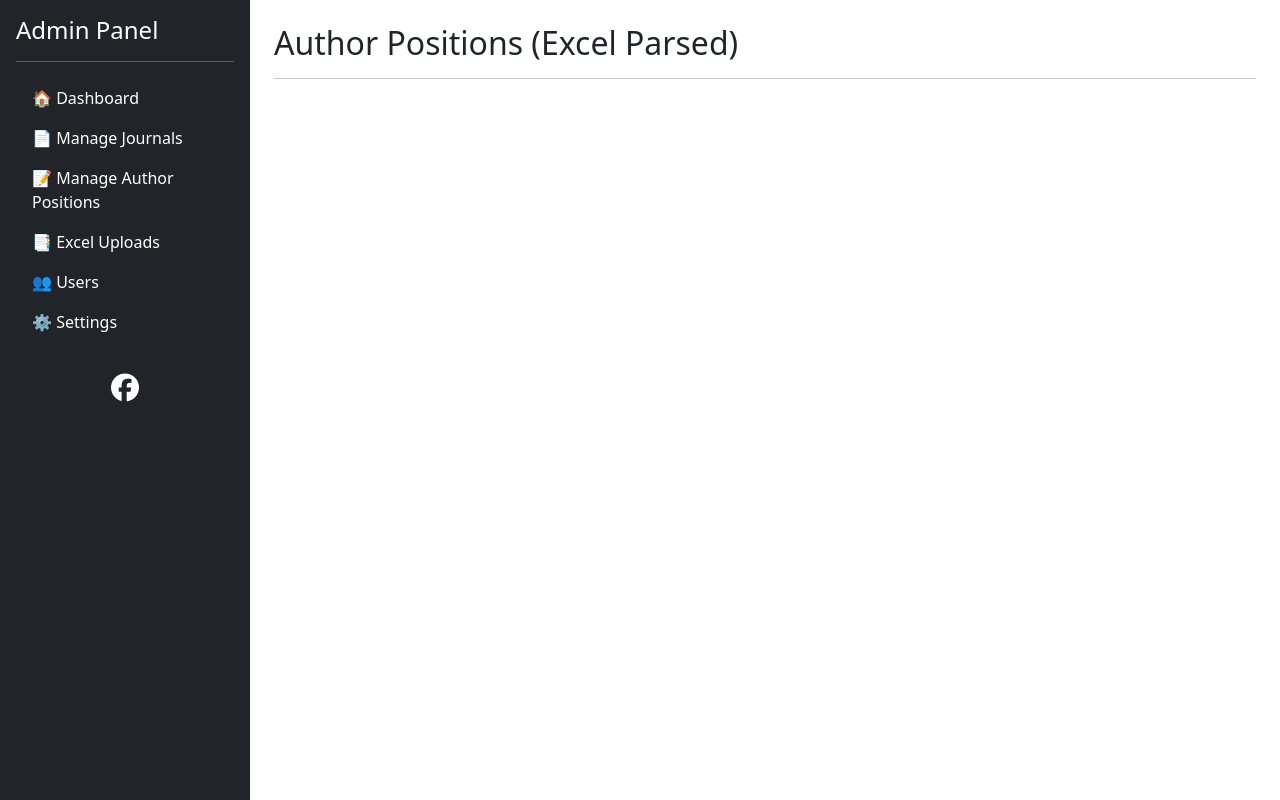
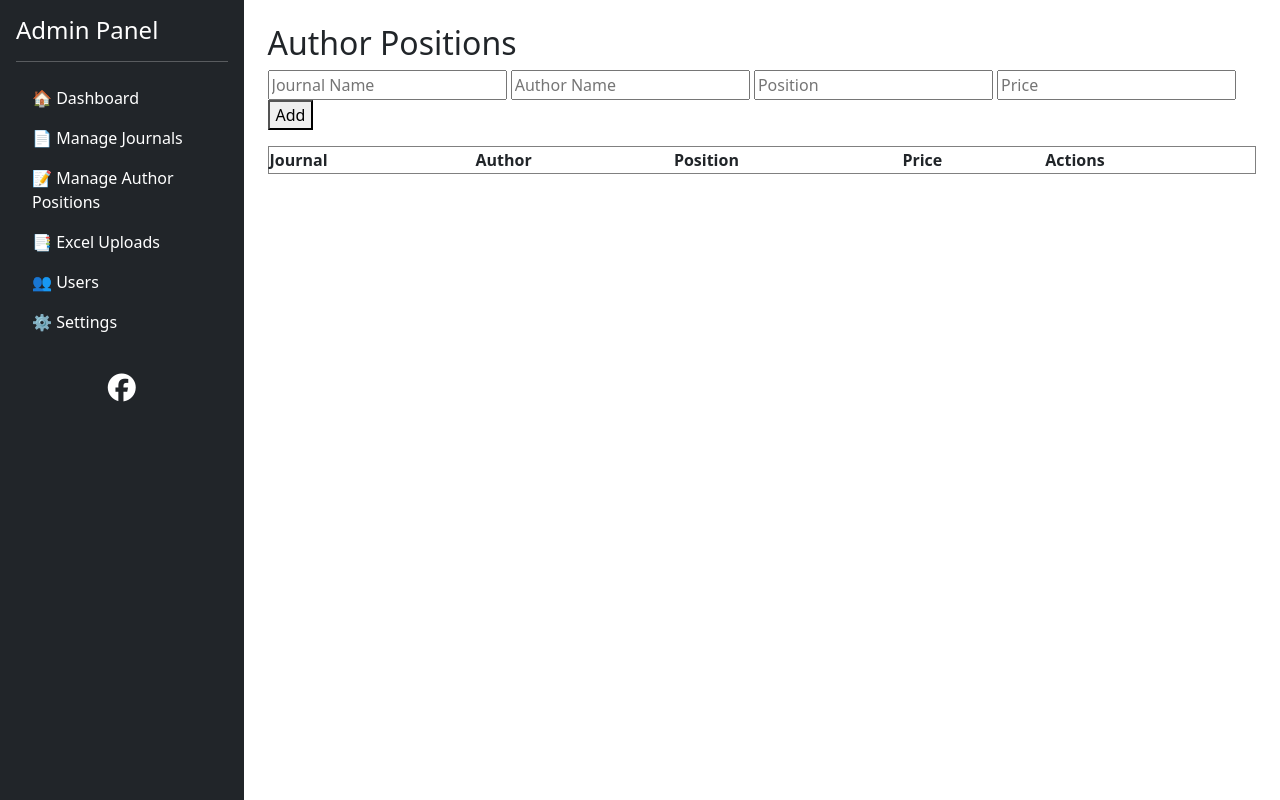
Before and after one commit to rajanshivam011/array-research-final, a Flask app: page /admin/author-positions in a window 1280 px wide. Run offline with Flask 3, Linux system fonts and the light colour scheme; the visitor is signed in with stand-in values (Sample User, id 1); lists and menus that the app fills with data are empty.

Commit message:
Added nested DB models, migration script, fixed authors UI

```diff
--- a/app.py
+++ b/app.py
@@ -11,6 +11,8 @@
 import os
 from dotenv import load_dotenv
 from google_auth_oauthlib.flow import Flow
+from models import AuthorPosition
+
 
 # --------------------------------------------------------
 # INITIAL SETUP
@@ -26,7 +28,10 @@
 # Database
 app.config['SQLALCHEMY_DATABASE_URI'] = 'sqlite:///users.db'
 app.config['SQLALCHEMY_TRACK_MODIFICATIONS'] = False
-db = SQLAlchemy(app)
+
+from extensions import db
+db.init_app(app)
+
 
 # Mail Config
 app.config['MAIL_SERVER'] = os.getenv('MAIL_SERVER', 'smtp.gmail.com')
@@ -404,8 +409,9 @@
 
 @app.route('/authors')
 def authors_cards():
-    AUTHOR_POSITIONS = load_author_positions_from_excel()
-    return render_template('author_cards.html', author_positions=AUTHOR_POSITIONS)
+    data = AuthorPosition.query.all()
+    return render_template('author_cards.html', author_positions=data)
+
 
 
 
--- /dev/null
+++ b/extensions.py
@@ -0,0 +1,3 @@
+from flask_sqlalchemy import SQLAlchemy
+
+db = SQLAlchemy()
--- a/templates/admin/author_positions.html
+++ b/templates/admin/author_positions.html
@@ -1,44 +1,40 @@
-{% extends 'admin/base.html' %}
-{% block title %}Author Positions{% endblock %}
+{% extends "admin/base.html" %}
+{% block content %}
 
-{% block content %}
-<h2>Author Positions (Excel Parsed)</h2>
-<hr>
+<h2>Author Positions</h2>
 
-{% for sheet in data %}
-    <h4>{{ sheet.sheet }}</h4>
+<!-- Add Row Form -->
+<form method="POST" action="/admin/author_positions/add" class="mb-3">
+    <input name="journal_name" placeholder="Journal Name" required>
+    <input name="author_name" placeholder="Author Name" required>
+    <input name="position" placeholder="Position" required>
+    <input name="price" placeholder="Price" required>
+    <button type="submit">Add</button>
+</form>
 
-    {% if sheet.info %}
-        <div class="alert alert-info">{{ sheet.info }}</div>
-    {% endif %}
+<table border="1" width="100%">
+    <tr>
+        <th>Journal</th>
+        <th>Author</th>
+        <th>Position</th>
+        <th>Price</th>
+        <th>Actions</th>
+    </tr>
 
-    {% for table in sheet.tables %}
-        <div class="card my-3">
-            <div class="card-header fw-bold">
-                {{ table.title }}
-            </div>
-            <div class="card-body">
-                <table class="table table-bordered table-striped">
-                    <thead>
-                        <tr>
-                            <th>Author</th>
-                            <th>Amount</th>
-                            <th>Status</th>
-                        </tr>
-                    </thead>
-                    <tbody>
-                        {% for a in table.authors %}
-                        <tr>
-                            <td>{{ a.level }}</td>
-                            <td>{{ a.price }}</td>
-                            <td>{{ a.status }}</td>
-                        </tr>
-                        {% endfor %}
-                    </tbody>
-                </table>
-            </div>
-        </div>
+    {% for row in data %}
+    <tr>
+        <form method="POST" action="/admin/author_positions/edit/{{ row.id }}">
+            <td><input name="journal_name" value="{{ row.journal_name }}"></td>
+            <td><input name="author_name" value="{{ row.author_name }}"></td>
+            <td><input name="position" value="{{ row.position }}"></td>
+            <td><input name="price" value="{{ row.price }}"></td>
+            <td>
+                <button type="submit">Save</button>
+                <a href="/admin/author_positions/delete/{{ row.id }}">Delete</a>
+            </td>
+        </form>
+    </tr>
     {% endfor %}
+</table>
 
-{% endfor %}
 {% endblock %}
```
Also changed, not shown: author_migrate_from_excel.py (added, +40 -0 lines), excel_to_db.py (added, +18 -0 lines), models.py (added, +30 -0 lines), instance/users.db.
